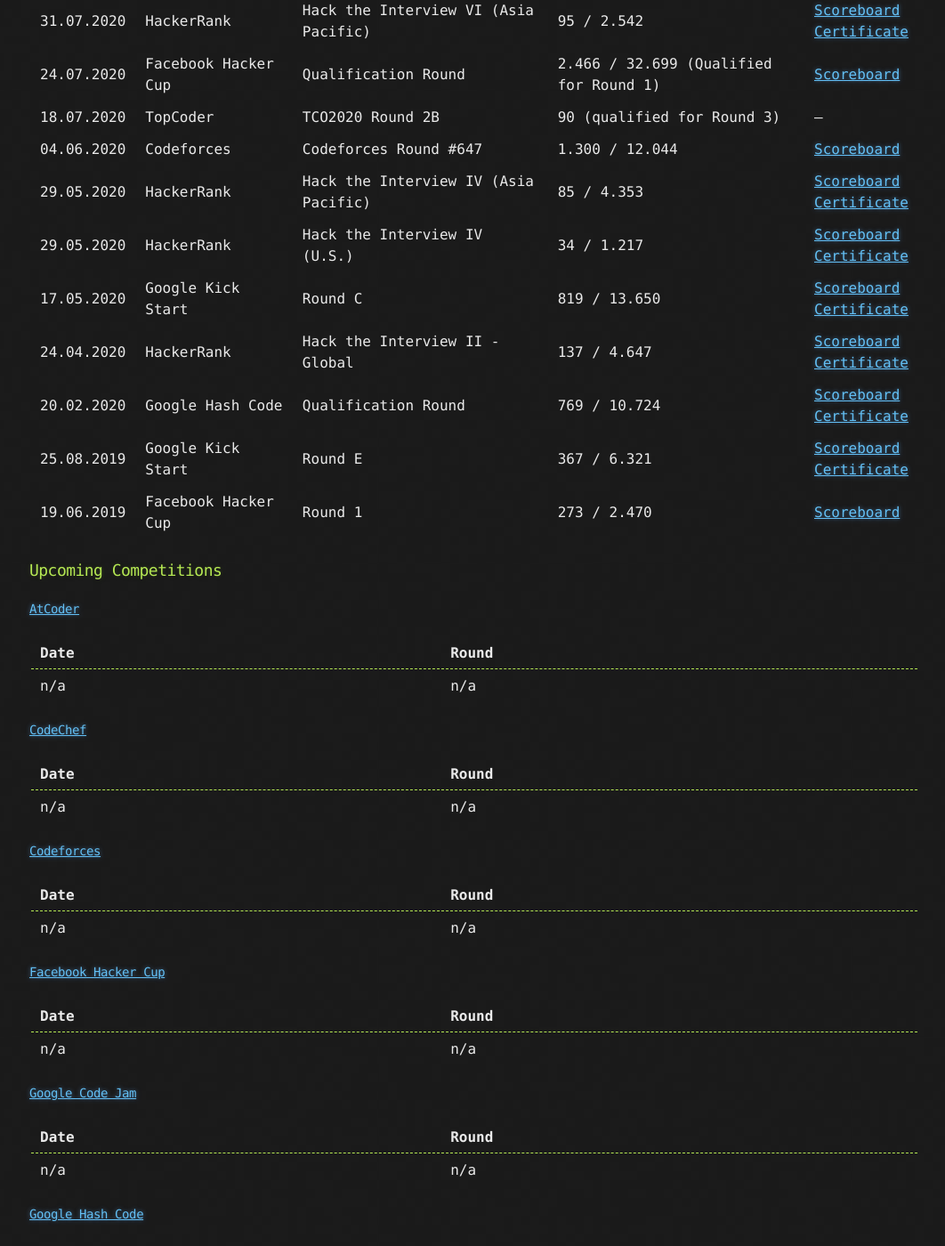
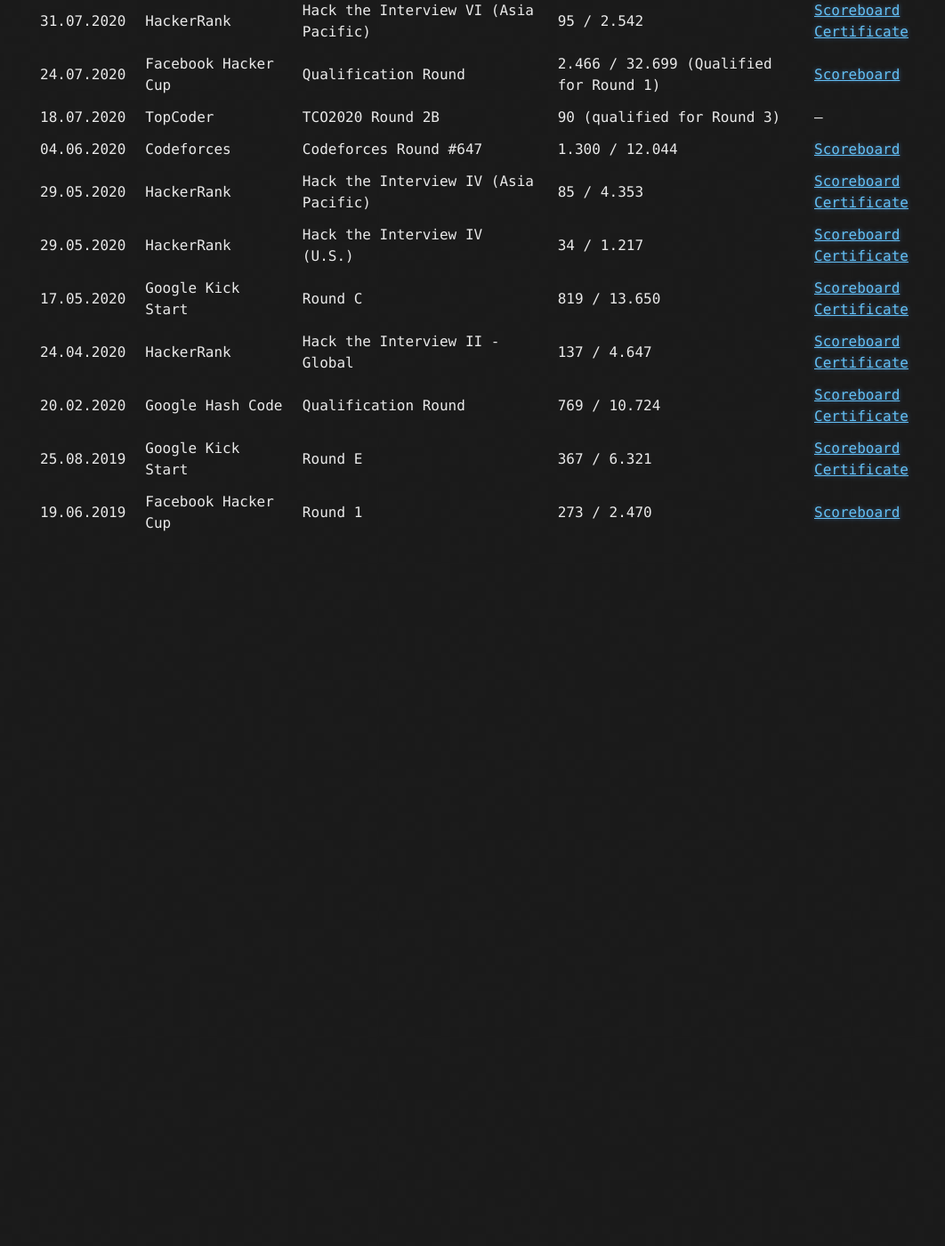
Before and after one commit to goodHunter27/serhatgiydiren.github.io, a Jekyll site: the page built from _posts/2020-01-07-coding-competitions.md, in a window 1280 px wide and 1400 px high, scrolled down 963 px. Shown: the whole window at 89% size, without its empty margins (107-1169 px from the left). Built offline with Jekyll 4.4.1, drawn with Linux system fonts in a browser that asks for light colours; after the commit the page ends 1590 px from its top, so only the background shows below that; some of the changed text lies outside the part shown.

Commit message:
Update 2020-01-07-coding-competitions.md

```diff
--- a/_posts/2020-01-07-coding-competitions.md
+++ b/_posts/2020-01-07-coding-competitions.md
@@ -31,71 +31,3 @@
 20.02.2020 | Google Hash Code | Qualification Round | 769 / 10.724 | [Scoreboard](https://codingcompetitions.withgoogle.com/hashcode/archive/2020){:target="_blank"}<br />[Certificate](https://codingcompetitions.withgoogle.com/hashcode/certificate/round/00000000001a006c){:target="_blank"}
 25.08.2019 | Google Kick Start | Round E | 367 / 6.321 | [Scoreboard](https://codingcompetitions.withgoogle.com/kickstart/round/0000000000050edb){:target="_blank"}<br />[Certificate](https://codingcompetitions.withgoogle.com/kickstart/certificate/round/0000000000050edb){:target="_blank"}
 19.06.2019 | Facebook Hacker Cup | Round 1 | 273 / 2.470 | [Scoreboard](https://www.facebook.com/codingcompetitions/hacker-cup/2019/round-1/scoreboard){:target="_blank"}
-
-### Upcoming Competitions
-
-#### [AtCoder](https://atcoder.jp){:target="_blank"}
-
-Date | Round
------------- | -------------
-n/a | n/a
-
-#### [CodeChef](https://codechef.com){:target="_blank"}
-
-Date | Round
------------- | -------------
-n/a | n/a
-
-#### [Codeforces](https://codeforces.com){:target="_blank"}
-
-Date | Round
------------- | -------------
-n/a | n/a
-
-#### [Facebook Hacker Cup](https://facebook.com/codingcompetitions/hacker-cup){:target="_blank"}
-
-Date | Round
------------- | -------------
-n/a | n/a
-
-#### [Google Code Jam](https://codingcompetitions.withgoogle.com/codejam){:target="_blank"}
-
-Date | Round
------------- | -------------
-n/a | n/a
-
-#### [Google Hash Code](https://codingcompetitions.withgoogle.com/hashcode){:target="_blank"}
-
-Date | Round
------------- | -------------
-n/a | n/a
-
-#### [Google Kick Start](https://codingcompetitions.withgoogle.com/kickstart){:target="_blank"}
-
-Date | Round
------------- | -------------
-n/a | n/a
-
-#### [HackerEarth](https://hackerearth.com){:target="_blank"}
-
-Date | Round
------------- | -------------
-n/a | n/a
-
-#### [HackerRank](https://hackerrank.com){:target="_blank"}
-
-Date | Round
------------- | -------------
-n/a | n/a
-
-#### [LeetCode](https://leetcode.com){:target="_blank"}
-
-Date | Round
------------- | -------------
-n/a | n/a
-
-#### [TopCoder](https://arena.topcoder.com){:target="_blank"}
-
-Date | Round
------------- | -------------
-n/a | n/a
```
